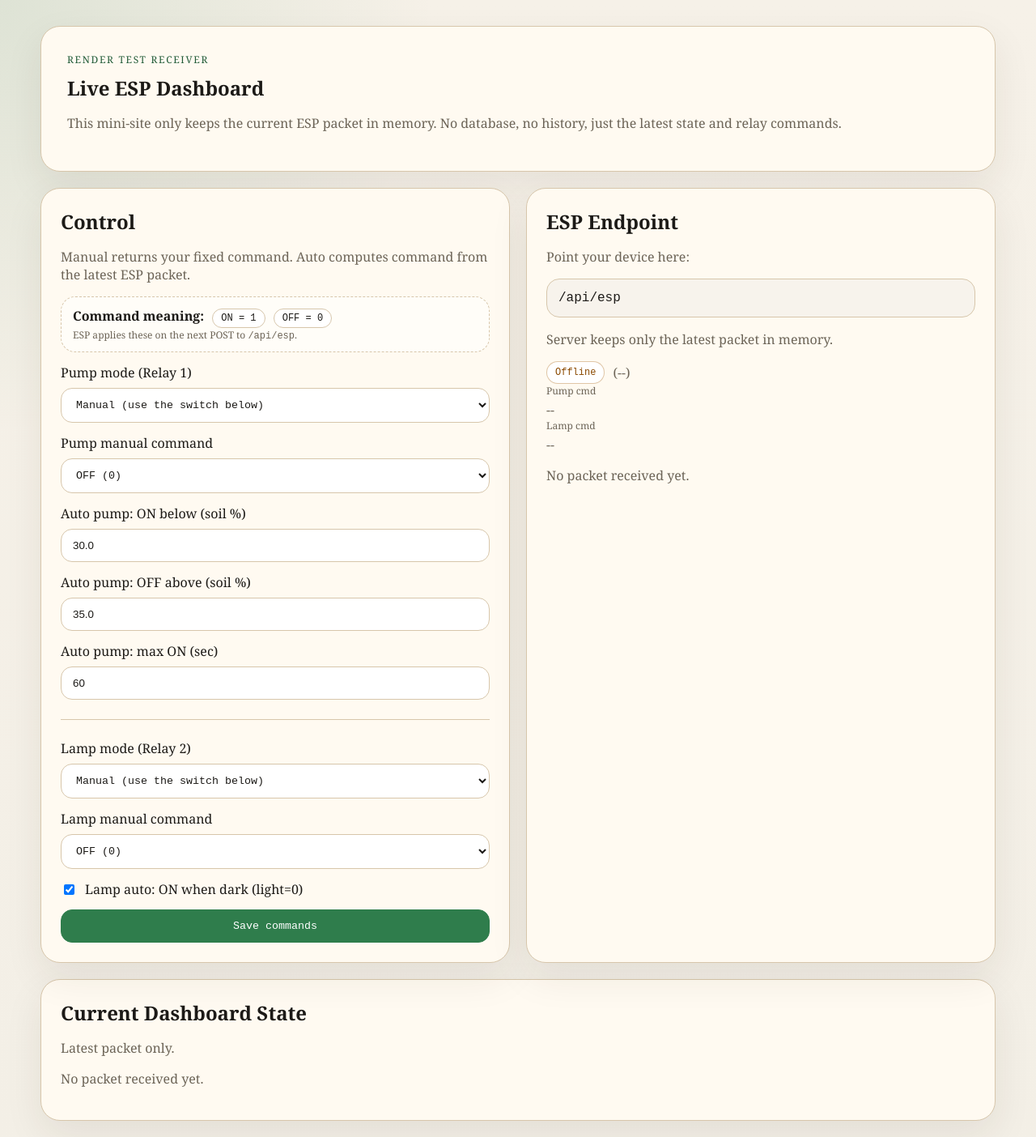
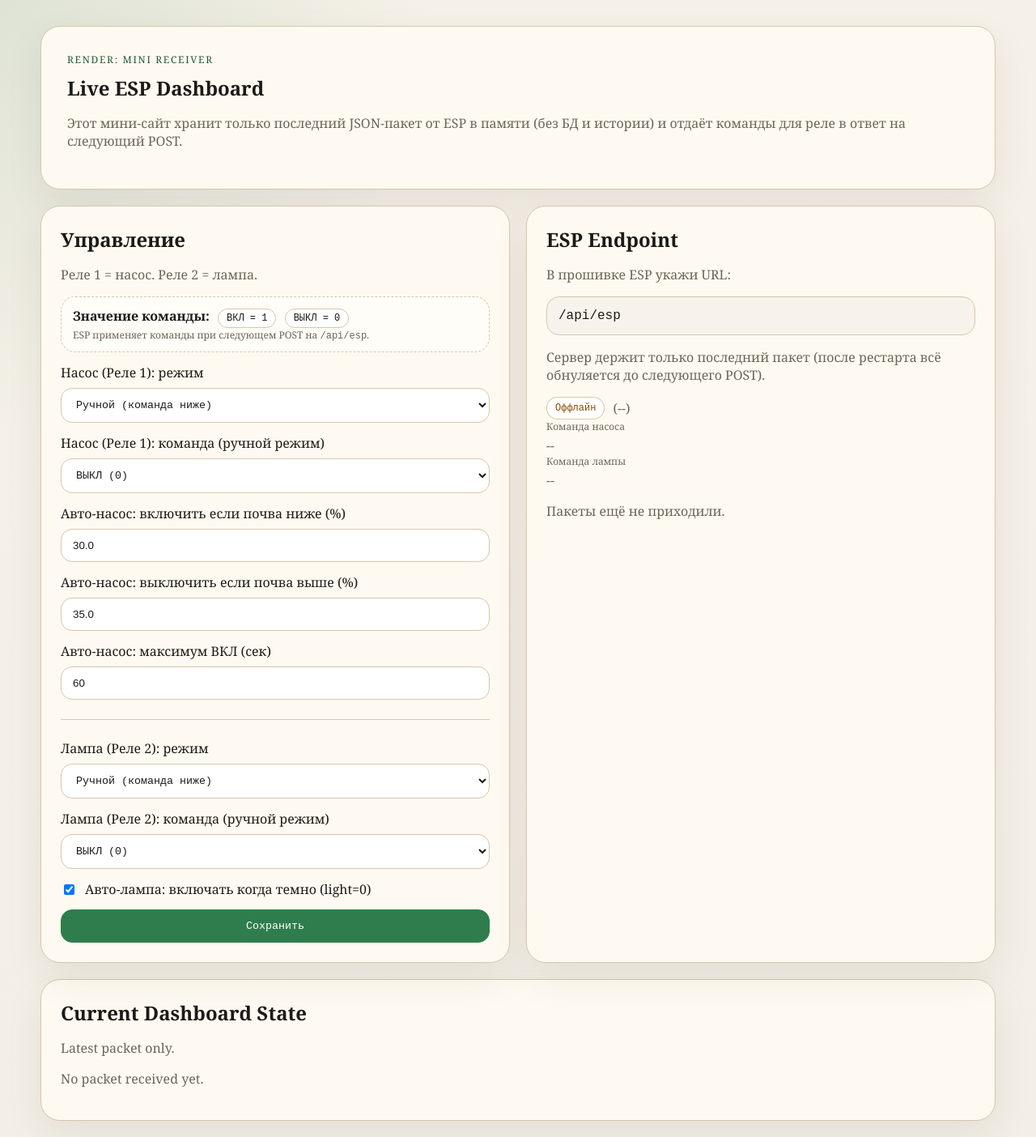
Before and after one commit to Dyman17/QUNAR_SENSORS, a FastAPI app: page / in a window 1280 px wide. Shown: the top 1404 px of the page at 81% size. Run offline with FastAPI, Linux system fonts and the light colour scheme.

Commit message:
Fix dashboard timezone and labels

```diff
--- a/static/app.js
+++ b/static/app.js
@@ -1,5 +1,7 @@
 (() => {
   const POLL_MS = 2000;
+  const TIME_ZONE = "Asia/Qyzylorda"; // UTC+5
+  const LOCALE = "ru-RU";
 
   const byId = (id) => document.getElementById(id);
   const setText = (id, value) => {
@@ -15,9 +17,39 @@
 
   const fmtAgo = (seconds) => {
     if (seconds === null || seconds === undefined) return "--";
-    if (seconds < 60) return `${seconds}s ago`;
-    if (seconds < 3600) return `${Math.floor(seconds / 60)}m ago`;
-    return `${Math.floor(seconds / 3600)}h ago`;
+    if (seconds < 60) return `${seconds} сек назад`;
+    if (seconds < 3600) return `${Math.floor(seconds / 60)} мин назад`;
+    return `${Math.floor(seconds / 3600)} ч назад`;
+  };
+
+  const splitDateTime = (iso) => {
+    if (!iso) return { date: "--", time: "--" };
+    const d = new Date(iso);
+    if (Number.isNaN(d.getTime())) return { date: "--", time: "--" };
+
+    try {
+      const date = new Intl.DateTimeFormat(LOCALE, {
+        timeZone: TIME_ZONE,
+        year: "numeric",
+        month: "2-digit",
+        day: "2-digit",
+      }).format(d);
+      const time = new Intl.DateTimeFormat(LOCALE, {
+        timeZone: TIME_ZONE,
+        hour: "2-digit",
+        minute: "2-digit",
+        second: "2-digit",
+        hour12: false,
+      }).format(d);
+      return { date, time };
+    } catch {
+      // Fallback: apply +5 hours manually to UTC.
+      const plus5 = new Date(d.getTime() + 5 * 60 * 60 * 1000);
+      const pad = (n) => String(n).padStart(2, "0");
+      const date = `${pad(plus5.getUTCDate())}.${pad(plus5.getUTCMonth() + 1)}.${plus5.getUTCFullYear()}`;
+      const time = `${pad(plus5.getUTCHours())}:${pad(plus5.getUTCMinutes())}:${pad(plus5.getUTCSeconds())}`;
+      return { date, time };
+    }
   };
 
   const fmtCmd = (v) => {
@@ -31,7 +63,7 @@
   const setStatus = (online, seconds) => {
     const badge = byId("status-badge");
     if (!badge) return;
-    badge.textContent = online ? "Online" : "Offline";
+    badge.textContent = online ? "Онлайн" : "Оффлайн";
     badge.classList.toggle("ok", Boolean(online));
     badge.classList.toggle("warn", !online);
     setText("status-ago", `(${fmtAgo(seconds)})`);
@@ -49,13 +81,16 @@
       const computed = data.computed || null;
 
       if (!packet) {
-        setText("has-packet", "No packet received yet.");
+        setText("has-packet", "Пакеты ещё не приходили.");
         setStatus(false, null);
         return;
       }
 
-      setText("has-packet", "Receiving packets.");
+      setText("has-packet", "Пакеты приходят.");
       setText("received-at", fmt(receivedAt));
+      const dt = splitDateTime(receivedAt);
+      setText("received-date", dt.date);
+      setText("received-time", dt.time);
 
       const now = Date.now();
       const last = receivedAt ? Date.parse(receivedAt) : NaN;
@@ -90,7 +125,7 @@
         if (pre) pre.textContent = JSON.stringify(normalized, null, 2);
       }
     } catch (e) {
-      setText("has-packet", "Polling error. Check service logs.");
+      setText("has-packet", "Ошибка обновления. Проверь логи Render.");
       setStatus(false, null);
     }
   }
--- a/static/styles.css
+++ b/static/styles.css
@@ -192,6 +192,24 @@ pre {
   margin-bottom: 14px;
 }
 
+.received {
+  display: grid;
+  gap: 6px;
+  text-align: right;
+}
+
+.received > div {
+  display: flex;
+  justify-content: flex-end;
+  gap: 8px;
+  align-items: baseline;
+}
+
+.received .label {
+  display: inline;
+  margin: 0;
+}
+
 .packet-grid {
   display: grid;
   grid-template-columns: repeat(5, minmax(0, 1fr));
--- a/templates/index.html
+++ b/templates/index.html
@@ -3,7 +3,7 @@
   <head>
     <meta charset="UTF-8" />
     <meta name="viewport" content="width=device-width, initial-scale=1.0" />
-    <title>ESP Packet Receiver</title>
+    <title>QUNAR Sensors Receiver</title>
     <link rel="stylesheet" href="/static/styles.css" />
     <script defer src="/static/app.js"></script>
   </head>
@@ -11,87 +11,87 @@
     <main class="page">
       <section class="hero">
         <div>
-          <p class="eyebrow">Render Test Receiver</p>
+          <p class="eyebrow">Render: mini receiver</p>
           <h1>Live ESP Dashboard</h1>
           <p class="lead">
-            This mini-site only keeps the current ESP packet in memory. No database, no history, just the latest state
-            and relay commands.
+            Этот мини-сайт хранит только последний JSON-пакет от ESP в памяти (без БД и истории) и отдаёт команды для реле
+            в ответ на следующий POST.
           </p>
         </div>
       </section>
 
       <section class="grid">
         <article class="card">
-          <h2>Control</h2>
-          <p class="muted">Manual returns your fixed command. Auto computes command from the latest ESP packet.</p>
+          <h2>Управление</h2>
+          <p class="muted">Реле 1 = насос. Реле 2 = лампа.</p>
           <div class="hint">
-            <div><strong>Command meaning:</strong> <span class="chip">ON = 1</span> <span class="chip">OFF = 0</span></div>
-            <div class="muted small">ESP applies these on the next POST to <code>/api/esp</code>.</div>
+            <div><strong>Значение команды:</strong> <span class="chip">ВКЛ = 1</span> <span class="chip">ВЫКЛ = 0</span></div>
+            <div class="muted small">ESP применяет команды при следующем POST на <code>/api/esp</code>.</div>
           </div>
           <form method="post" action="/commands" class="form">
             <label>
-              <span>Pump mode (Relay 1)</span>
+              <span>Насос (Реле 1): режим</span>
               <select name="relay1_mode">
-                <option value="manual" {% if control.relay1_mode == "manual" %}selected{% endif %}>Manual (use the switch below)</option>
-                <option value="auto" {% if control.relay1_mode == "auto" %}selected{% endif %}>Auto (by soil %)</option>
+                <option value="manual" {% if control.relay1_mode == "manual" %}selected{% endif %}>Ручной (команда ниже)</option>
+                <option value="auto" {% if control.relay1_mode == "auto" %}selected{% endif %}>Авто (по влажности почвы)</option>
               </select>
             </label>
             <label>
-              <span>Pump manual command</span>
+              <span>Насос (Реле 1): команда (ручной режим)</span>
               <select name="relay1_manual_command">
-                <option value="0" {% if control.relay1_manual_command == 0 %}selected{% endif %}>OFF (0)</option>
-                <option value="1" {% if control.relay1_manual_command == 1 %}selected{% endif %}>ON (1)</option>
+                <option value="0" {% if control.relay1_manual_command == 0 %}selected{% endif %}>ВЫКЛ (0)</option>
+                <option value="1" {% if control.relay1_manual_command == 1 %}selected{% endif %}>ВКЛ (1)</option>
               </select>
             </label>
             <label>
-              <span>Auto pump: ON below (soil %)</span>
+              <span>Авто-насос: включить если почва ниже (%)</span>
               <input type="number" step="0.1" min="0" max="100" name="pump_on_below" value="{{ control.pump_on_below }}" />
             </label>
             <label>
-              <span>Auto pump: OFF above (soil %)</span>
+              <span>Авто-насос: выключить если почва выше (%)</span>
               <input type="number" step="0.1" min="0" max="100" name="pump_off_above" value="{{ control.pump_off_above }}" />
             </label>
             <label>
-              <span>Auto pump: max ON (sec)</span>
+              <span>Авто-насос: максимум ВКЛ (сек)</span>
               <input type="number" step="1" min="5" max="3600" name="pump_max_on_sec" value="{{ control.pump_max_on_sec }}" />
             </label>
             <hr />
             <label>
-              <span>Lamp mode (Relay 2)</span>
+              <span>Лампа (Реле 2): режим</span>
               <select name="relay2_mode">
-                <option value="manual" {% if control.relay2_mode == "manual" %}selected{% endif %}>Manual (use the switch below)</option>
-                <option value="auto" {% if control.relay2_mode == "auto" %}selected{% endif %}>Auto (by light sensors)</option>
+                <option value="manual" {% if control.relay2_mode == "manual" %}selected{% endif %}>Ручной (команда ниже)</option>
+                <option value="auto" {% if control.relay2_mode == "auto" %}selected{% endif %}>Авто (по датчикам света)</option>
               </select>
             </label>
             <label>
-              <span>Lamp manual command</span>
+              <span>Лампа (Реле 2): команда (ручной режим)</span>
               <select name="relay2_manual_command">
-                <option value="0" {% if control.relay2_manual_command == 0 %}selected{% endif %}>OFF (0)</option>
-                <option value="1" {% if control.relay2_manual_command == 1 %}selected{% endif %}>ON (1)</option>
+                <option value="0" {% if control.relay2_manual_command == 0 %}selected{% endif %}>ВЫКЛ (0)</option>
+                <option value="1" {% if control.relay2_manual_command == 1 %}selected{% endif %}>ВКЛ (1)</option>
               </select>
             </label>
             <label class="row">
               <input type="checkbox" name="lamp_on_when_dark" value="1" {% if control.lamp_on_when_dark %}checked{% endif %} />
-              <span>Lamp auto: ON when dark (light=0)</span>
+              <span>Авто-лампа: включать когда темно (light=0)</span>
             </label>
-            <button type="submit">Save commands</button>
+            <button type="submit">Сохранить</button>
           </form>
         </article>
 
         <article class="card">
           <h2>ESP Endpoint</h2>
-          <p class="muted">Point your device here:</p>
+          <p class="muted">В прошивке ESP укажи URL:</p>
           <pre>{{ api_url }}</pre>
-          <p class="muted">Server keeps only the latest packet in memory.</p>
+          <p class="muted">Сервер держит только последний пакет (после рестарта всё обнуляется до следующего POST).</p>
           <div class="badge-row">
-            <span id="status-badge" class="badge warn">Offline</span>
+            <span id="status-badge" class="badge warn">Оффлайн</span>
             <span id="status-ago" class="muted">(--) </span>
           </div>
           <div class="muted">
-            <span class="label">Pump cmd</span> <span id="cmd-r1">--</span>
-            <span class="label">Lamp cmd</span> <span id="cmd-r2">--</span>
+            <span class="label">Команда насоса</span> <span id="cmd-r1">--</span>
+            <span class="label">Команда лампы</span> <span id="cmd-r2">--</span>
           </div>
-          <p id="has-packet" class="muted">No packet received yet.</p>
+          <p id="has-packet" class="muted">Пакеты ещё не приходили.</p>
         </article>
       </section>
 
@@ -109,7 +109,11 @@
             <div>
               <strong>Device <span id="v-device-id">{{ last_packet.device_id }}</span></strong>
             </div>
-            <div class="muted" id="received-at">{{ last_received_at }}</div>
+            <div class="muted received">
+              <div><span class="label">Дата</span> <span id="received-date">--</span></div>
+              <div><span class="label">Время</span> <span id="received-time">--</span> <span class="muted small">(Asia/Qyzylorda, UTC+5)</span></div>
+              <div class="muted small"><span class="label">RAW</span> <span id="received-at">{{ last_received_at }}</span></div>
+            </div>
           </div>
 
           <div class="packet-grid">
```
